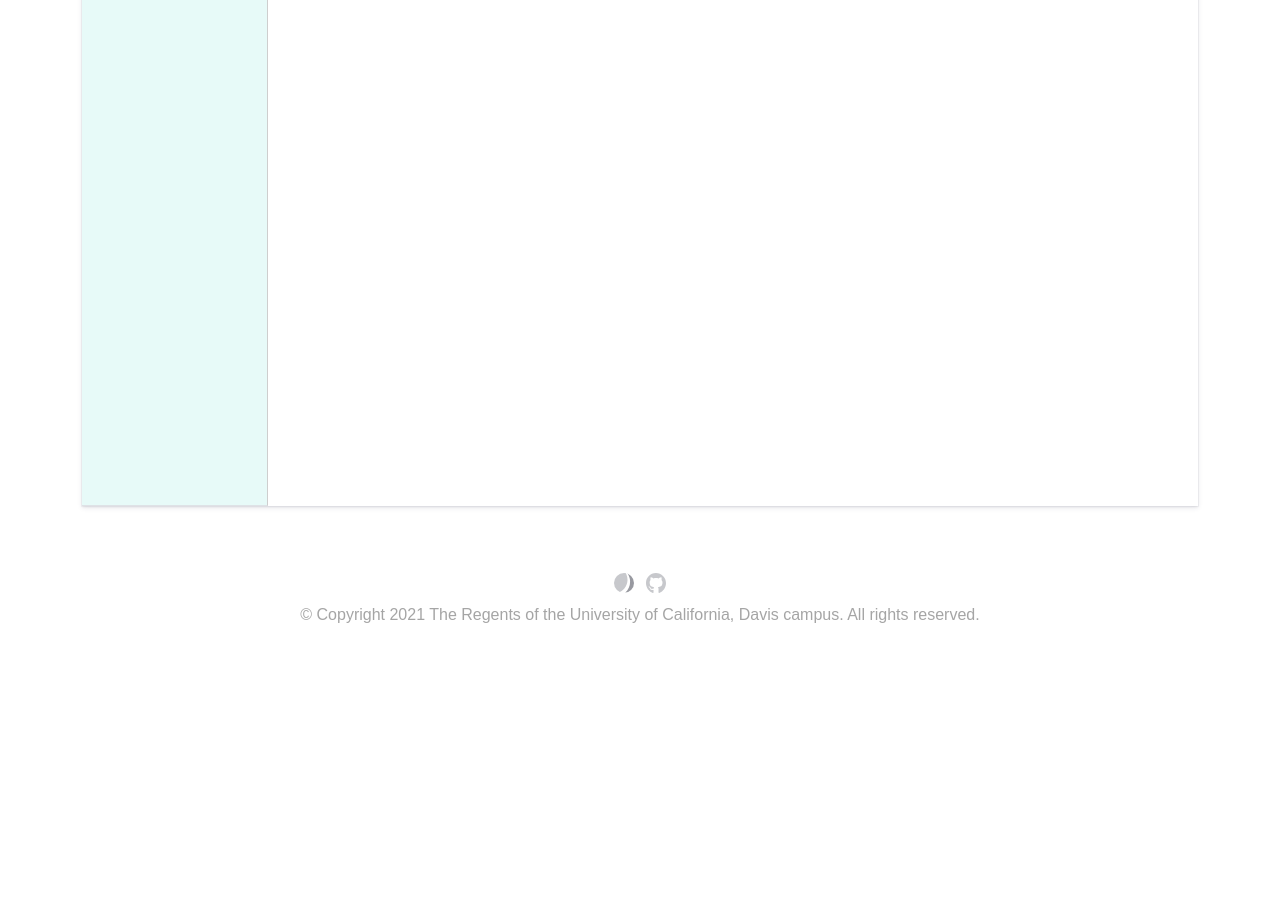
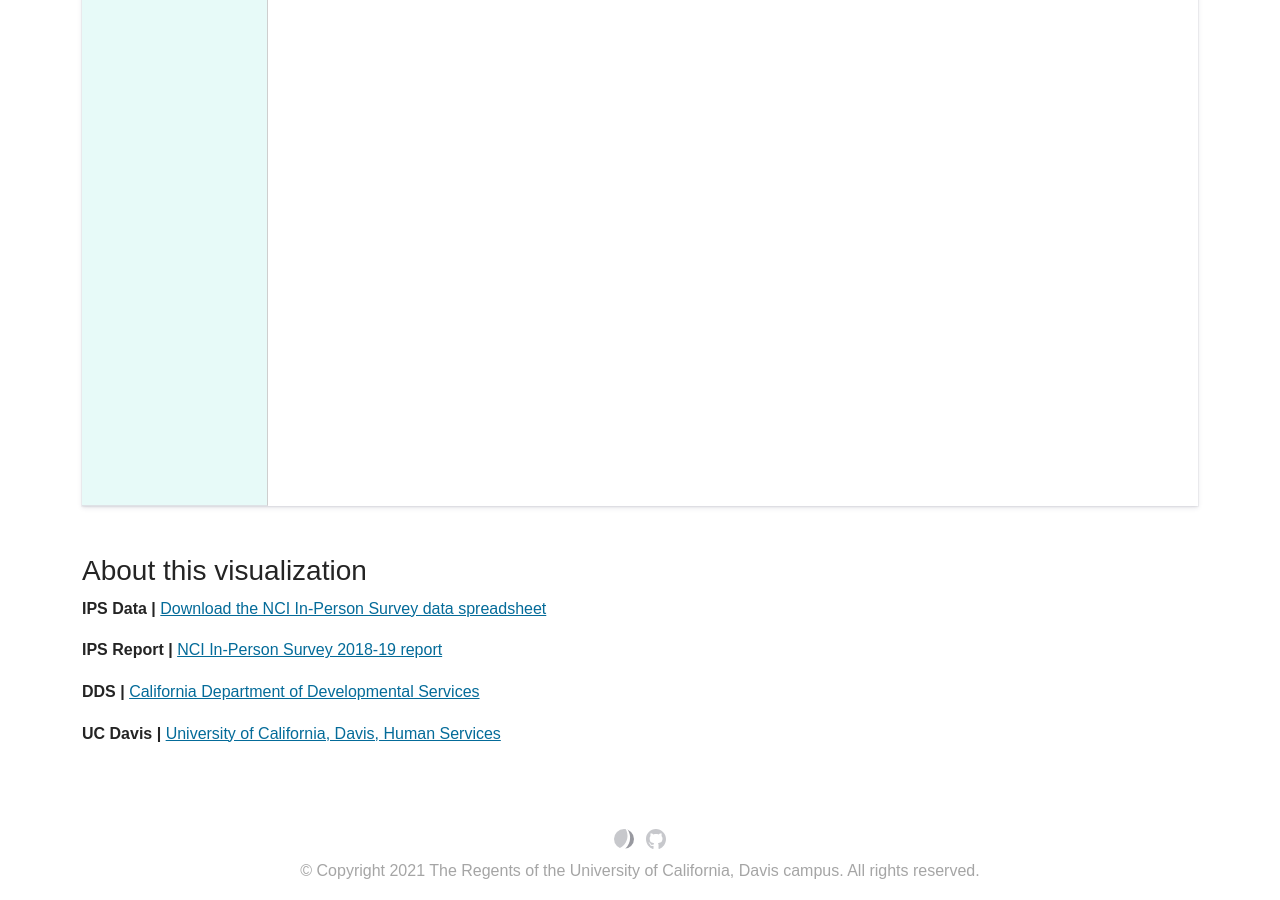
Before and after one commit to ucdavis/nci, a Jekyll site: the page built from ips/index.html, in a window 1280 px wide and 900 px high, scrolled down 1886 px. Built offline with Jekyll 4.4.1, drawn with Linux system fonts in a browser that asks for light colours; nearby versions of some CDN libraries; some web fonts are replaced; comment, search, counter and statistics services are not loaded; before the commit the page ends 2530 px from its top, so only the background shows below that.

Commit message:
module footer

```diff
--- a/ips/index.html
+++ b/ips/index.html
@@ -152,6 +152,42 @@ pagecolor: ips
     </div>
   </div>
 </div>
+<div class="module-footer mt-5">
+  <div class="row">
+    <div class="col">
+      <h3>About this visualization</h3>
+      <p>
+        <strong>IPS Data |&nbsp;</strong
+        ><a
+          href="https://www.dds.ca.gov/wp-content/uploads/2020/09/CA_DDS_NCI_IPS_2010-2018.xlsx"
+          >Download the NCI In-Person Survey data spreadsheet</a
+        >
+      </p>
+
+      <p>
+        <strong>IPS Report |&nbsp;</strong
+        ><a
+          href="https://www.dds.ca.gov/wp-content/uploads/2020/09/Executive_Summary_508_IPS_18_19.pdf"
+          >NCI In-Person Survey 2018-19 report</a
+        >
+      </p>
+
+      <p>
+        <strong>DDS |&nbsp;</strong
+        ><a href="https://www.dds.ca.gov/rc/nci/"
+          >California Department of Developmental Services</a
+        >
+      </p>
+
+      <p>
+        <strong>UC Davis |</strong>&nbsp;<a
+          href="https://humanservices.ucdavis.edu/research-services"
+          >University of California, Davis, Human Services</a
+        >
+      </p>
+    </div>
+  </div>
+</div>
 <script type="text/javascript">
   $("#systemperformance-tab").click(function () {
     var containerDiv = document.getElementById("viz1618955625474"),
```
Also changed, not shown: 1 other file.
